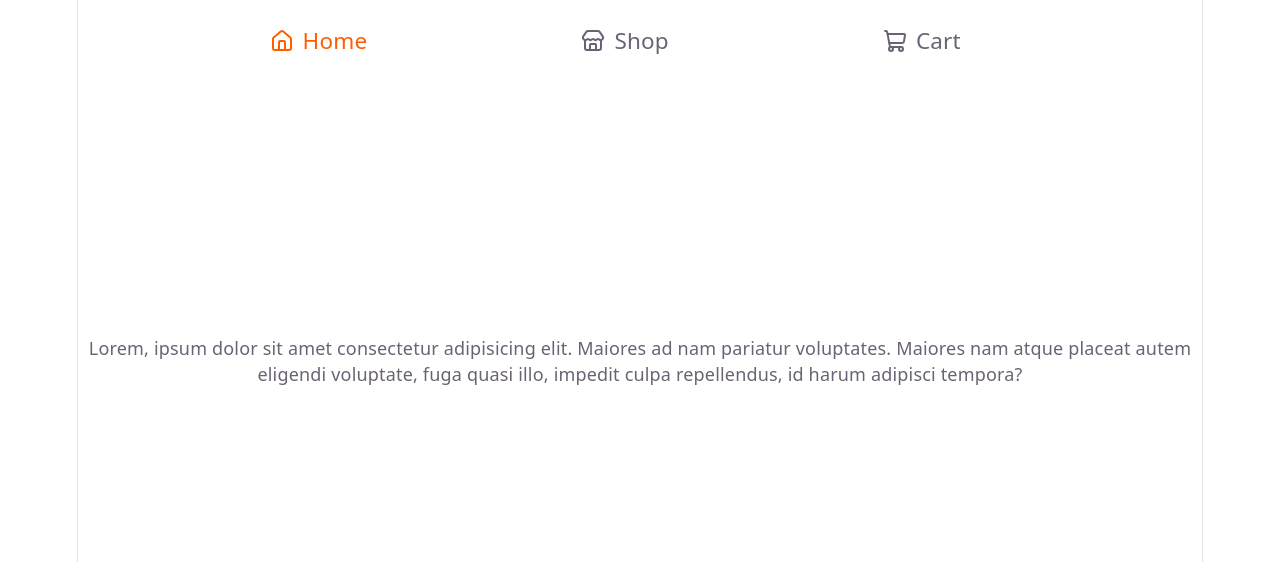
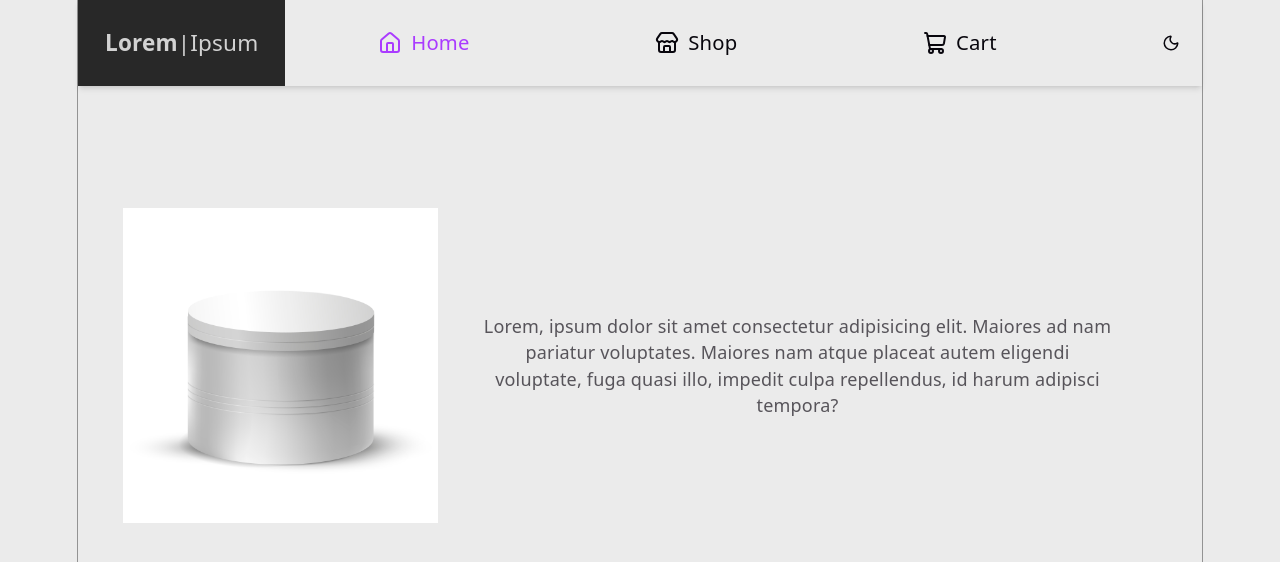
Before and after one commit to JZuro/Shopping-Cart, a React (Vite) app: page / in a window 1280 px wide. Shown: the top 562 px of the page. Built offline with nearby package versions, Linux system fonts and the light colour scheme.

Commit message:
Make the site responsive: set proper layout scaling and add hamburger menu. Add light/dark color scheme and a switch.

```diff
--- a/src/Cart.tsx
+++ b/src/Cart.tsx
@@ -12,31 +12,31 @@ export default function Cart() {
 	} = useContext(CartContext);
 
 	return (
-		<div className="my-5 mb-15 px-15">
+		<div className="mt-5 mb-30 px-4 md:px-15">
 			{cartItems.length === 0 ? (
-				<p className="py-5 text-center">Your cart is empty.</p>
+				<p className="py-5 text-center">Your cart is empty!</p>
 			) : (
-				<table className="w-full border-collapse">
-					<thead className="table-header-group">
-						<tr className="text-sm text-gray-400 border-b-2">
+				<table className="w-full border-collapse max-md:block">
+					<thead className="table-header-group max-md:hidden">
+						<tr className="text-sm text-(--text) border-b-2 border-(--border)">
 							<th />
 							<th />
 							<th>Product</th>
-							<th className="">Price</th>
+							<th>Price</th>
 							<th>Qty.</th>
-							<th className="">Subtotal</th>
+							<th>Subtotal</th>
 						</tr>
 					</thead>
-					<tbody>
+					<tbody className="max-md:block max-md:space-y-3">
 						{cartItems.map((item) => (
-							<CartItem item={item} />
+							<CartItem item={item} key={item.id} />
 						))}
 					</tbody>
-					<tfoot>
-						<tr className="border-t-2">
+					<tfoot className="max-md:block">
+						<tr className="border-t-2 border-(--border) max-md:block">
 							<td
 								colSpan={6}
-								className="pt-5 px-5 text-right font-medium"
+								className="pt-5 px-5 text-right font-medium max-md:px-0"
 							>
 								Total:&nbsp; ${priceTotal.toFixed(2)}
 							</td>
@@ -44,6 +44,9 @@ export default function Cart() {
 					</tfoot>
 				</table>
 			)}
+			<button className="bg-(--social-bg) hover:bg-(--accent-bg) text-(--text) border border-(--border)  p-3 m-5">
+				Proceed to checkout
+			</button>
 		</div>
 	);
 }
--- a/src/HomePage.tsx
+++ b/src/HomePage.tsx
@@ -1,12 +1,22 @@
-
+import mock from "./assets/mock.jpg";
 function HomePage() {
 	return (
 		<>
-			<div id="homepage" className="flex flex-col basis-[70vh] justify-center ">
-				Lorem, ipsum dolor sit amet consectetur adipisicing elit.
-				Maiores ad nam pariatur voluptates. Maiores nam atque placeat
-				autem eligendi voluptate, fuga quasi illo, impedit culpa
-				repellendus, id harum adipisci tempora?
+			<div
+				id="homepage"
+				className="flex flex-col md:flex-row basis-[70vh] justify-center items-center p-6 md:p-10 gap-6 md:gap-0"
+			>
+				<img
+					src={mock}
+					alt="mock"
+					className="h-60 md:h-70"
+				/>
+				<p className="text-center p-4 md:p-10">
+					Lorem, ipsum dolor sit amet consectetur adipisicing elit.
+					Maiores ad nam pariatur voluptates. Maiores nam atque placeat
+					autem eligendi voluptate, fuga quasi illo, impedit culpa
+					repellendus, id harum adipisci tempora?
+				</p>
 			</div>
 		</>
 	);
--- a/src/NavBar.css
+++ b/src/NavBar.css
@@ -1,13 +1,3 @@
-
-
-#navBar > *{
-    flex: 1 1 0;
-    text-decoration-skip-ink:auto;
-}
-
-a.active {
-  color: rgb(255, 94, 0);
-}
 svg {
     display: block;
 }
--- a/src/NavBar.tsx
+++ b/src/NavBar.tsx
@@ -1,47 +1,82 @@
+import { useState, useEffect } from "react";
 import { NavLink } from "react-router";
-import { Home, Store, ShoppingCart } from "lucide-react";
+import { Home, Store, ShoppingCart, Menu, X as XIcon, Sun, Moon } from "lucide-react";
 import "./NavBar.css";
 import { useContext } from "react";
+import { Link } from "react-router";
 import { CartContext } from "./Contexts";
 
 export default function NavBar() {
-	const  cartItems  = useContext(CartContext);
+	const cartItems = useContext(CartContext);
+	const [menuOpen, setMenuOpen] = useState(false);
+	const [dark, setDark] = useState<boolean>(() => {
+		const stored = localStorage.getItem("theme");
+		if (stored === "dark") return true;
+		if (stored === "light") return false;
+		return window.matchMedia("(prefers-color-scheme: dark)").matches;
+	});
+
+	useEffect(() => {
+		document.documentElement.dataset.theme = dark ? "dark" : "light";
+		localStorage.setItem("theme", dark ? "dark" : "light");
+	}, [dark]);
+
 	return (
-		<>
-			<nav id="navBar" className="flex">
-				<ul className="flex flex-1 justify-evenly">
-					<li className="text-xl font-medium nav group flex justify-center items-center p-5">
-						<NavLink to="/" className="flex items-center gap-2">
-							<Home className="block" />
-							<span className="group-hover:underline underline-offset-10 decoration-white">
-								Home
-							</span>
+		<nav id="navBar">
+			<div className="flex flex-col md:flex-row shadow-md text-(--text-h)">
+				<div className="flex items-stretch justify-between md:contents">
+					<Link
+						to="/"
+						className="bg-(--logo-bg) text-(--logo) p-6 text-xl font-medium md:order-1"
+						onClick={() => setMenuOpen(false)}
+					>
+						<b>Lorem</b>|Ipsum
+					</Link>
+					<div className="flex items-center md:order-3">
+						<button
+							className="p-5"
+							onClick={() => setDark((d) => !d)}
+							aria-label="Toggle color scheme"
+						>
+							{dark ? <Sun size={18} /> : <Moon size={18} />}
+						</button>
+						<button
+							className="md:hidden p-5"
+							onClick={() => setMenuOpen((o) => !o)}
+							aria-label="Toggle navigation"
+						>
+							{menuOpen ? <XIcon /> : <Menu />}
+						</button>
+					</div>
+				</div>
+
+				<ul className={`${menuOpen ? "flex" : "hidden"} md:flex md:order-2 flex-col md:flex-row flex-1 justify-around`}>
+					<li className="text-lg font-medium flex justify-center items-center p-5">
+						<NavLink to="/" className="flex items-center gap-2" onClick={() => setMenuOpen(false)}>
+							<Home />
+							<span className="hover:underline underline-offset-10">Home</span>
 						</NavLink>
 					</li>
-					<li className="text-xl font-medium nav group flex justify-center items-center p-5">
-						<NavLink to="/shop" className="flex items-center gap-2">
-							<Store className="block" />
-							<span className="group-hover:underline underline-offset-10 decoration-white">
-								Shop
-							</span>
+					<li className="text-lg font-medium flex justify-center items-center p-5">
+						<NavLink to="/shop" className="flex items-center gap-2" onClick={() => setMenuOpen(false)}>
+							<Store />
+							<span className="hover:underline underline-offset-10">Shop</span>
 						</NavLink>
 					</li>
-					<li className="text-xl font-medium nav group flex justify-center items-center p-5">
-						<NavLink to="/cart" className="flex items-center gap-2">
-							<ShoppingCart className="block" />
-							<span className="group-hover:underline underline-offset-10 decoration-white">
-								Cart
-							</span>
+					<li className="text-lg font-medium flex justify-center items-center p-5">
+						<NavLink to="/cart" className="flex items-center gap-2" onClick={() => setMenuOpen(false)}>
+							<ShoppingCart />
+							<span className="hover:underline underline-offset-10">Cart</span>
 							<span
 								id="counter"
-								className={`ml-3 border-2 rounded-sm h-8 w-6 ${cartItems.itemsTotal === 0 && "opacity-0"}`}
+								className={`text-(--text) ml-3 border-2 border-(--border) rounded-sm h-8 w-6 ${cartItems.itemsTotal === 0 && "opacity-0"}`}
 							>
-								{`${cartItems.itemsTotal}`}
+								{cartItems.itemsTotal}
 							</span>
 						</NavLink>
 					</li>
 				</ul>
-			</nav>
-		</>
+			</div>
+		</nav>
 	);
 }
--- a/src/components/Product.tsx
+++ b/src/components/ProductCard.tsx
@@ -21,11 +21,15 @@ export default function ProductCard({
 }: ProductProps) {
 	const [hover, setHover] = useState(false);
 	return (
-		<div className="product flex flex-col" id={String(id)} onClick={onDetailsClick}>
+		<div
+			className="product flex flex-col"
+			id={String(id)}
+			onClick={onDetailsClick}
+		>
 			<div className="relative flex justify-center bg-white">
 				<img
 					src={image}
-					className="p-15 h-70 object-contain"
+					className="drop-shadow-lg p-5 md:p-15 h-55 md:h-70 object-contain"
 					onError={(e) => (e.currentTarget.src = mock)}
 				/>
 				<button
@@ -44,12 +48,12 @@ export default function ProductCard({
 				</button>
 			</div>
 			<div className="pt-5 flex flex-col justify-between flex-1">
-				<h2 className="mb-5">{title}</h2>
-				<div>
-					<p className="text-xs">
+				<span className="mb-5">{title}</span>
+				<div className="flex flex-col">
+					<span className="text-xs">
 						{rate}/5.00 ({count} reviews)
-						<h3 className="text-lg">${price.toFixed(2)}</h3>
-					</p>
+					</span>
+					<span className="text-lg">${price.toFixed(2)}</span>
 				</div>
 			</div>
 		</div>
--- a/src/index.css
+++ b/src/index.css
@@ -1,21 +1,24 @@
 @import "tailwindcss";
 
-
 :root {
-  --text: #6b6375;
+	--text: #57545a;
 	--text-h: #08060d;
-  --bg: #fff;
-  --border: #e5e4e7;
+	--bg: #ebebeb;
+	--border: #939393;
 	--code-bg: #f4f3ec;
 	--accent: #aa3bff;
 	--accent-bg: rgba(170, 59, 255, 0.1);
 	--accent-border: rgba(170, 59, 255, 0.5);
-  --social-bg: rgba(244, 243, 236, 0.5);
+	--social-bg: rgb(221, 221, 221);
+	--logo: rgb(210, 210, 210);
+	--logo-bg: rgb(40, 40, 40);
+	--details: rgb(28, 28, 28);
+
 	--shadow:
 		rgba(0, 0, 0, 0.1) 0 10px 15px -3px, rgba(0, 0, 0, 0.05) 0 4px 6px -2px;
 
-  --sans: system-ui, 'Segoe UI', Roboto, sans-serif;
-  --heading: system-ui, 'Segoe UI', Roboto, sans-serif;
+	--sans: system-ui, "Segoe UI", Roboto, sans-serif;
+	--heading: system-ui, "Segoe UI", Roboto, sans-serif;
 	--mono: ui-monospace, Consolas, monospace;
 
 	font: 18px/145% var(--sans);
@@ -34,19 +37,43 @@
 }
 
 @media (prefers-color-scheme: dark) {
-  :root {
-    --text: #9ca3af;
+	:root:not([data-theme]) {
+		--text: #b1b7c2;
 		--text-h: #f3f4f6;
-    --bg: #16171d;
+		--bg: #18191b;
 		--border: #2e303a;
 		--code-bg: #1f2028;
-    --accent: #c084fc;
+		--accent: #dcbbfb;
 		--accent-bg: rgba(192, 132, 252, 0.15);
 		--accent-border: rgba(192, 132, 252, 0.5);
 		--social-bg: rgba(47, 48, 58, 0.5);
+		--logo: rgb(210, 210, 210);
+		--logo-bg: rgb(40, 40, 40);
+		--details: rgb(28, 28, 28);
+
 		--shadow:
-      rgba(0, 0, 0, 0.4) 0 10px 15px -3px, rgba(0, 0, 0, 0.25) 0 4px 6px -2px;
+			rgba(0, 0, 0, 0.4) 0 10px 15px -3px,
+			rgba(0, 0, 0, 0.25) 0 4px 6px -2px;
 	}
+}
+
+:root[data-theme="dark"] {
+	--text: #b1b7c2;
+	--text-h: #f3f4f6;
+	--bg: #18191b;
+	--border: #2e303a;
+	--code-bg: #1f2028;
+	--accent: #dcbbfb;
+	--accent-bg: rgba(192, 132, 252, 0.15);
+	--accent-border: rgba(192, 132, 252, 0.5);
+	--social-bg: rgba(47, 48, 58, 0.5);
+	--logo: rgb(210, 210, 210);
+	--logo-bg: rgb(40, 40, 40);
+	--details: rgb(28, 28, 28);
+
+	--shadow:
+		rgba(0, 0, 0, 0.4) 0 10px 15px -3px,
+		rgba(0, 0, 0, 0.25) 0 4px 6px -2px;
 }
 
 #root {
@@ -98,3 +125,7 @@ html {
 	overflow: -moz-scrollbars-vertical;
 	overflow-y: scroll;
 }
+
+.active {
+	color: var(--accent);
+}
```
Also changed, not shown: src/Shop.tsx (+10 -10 lines), src/components/CartItem.tsx (+28 -13 lines). Lines whose indentation alone changed are shown as unchanged.
